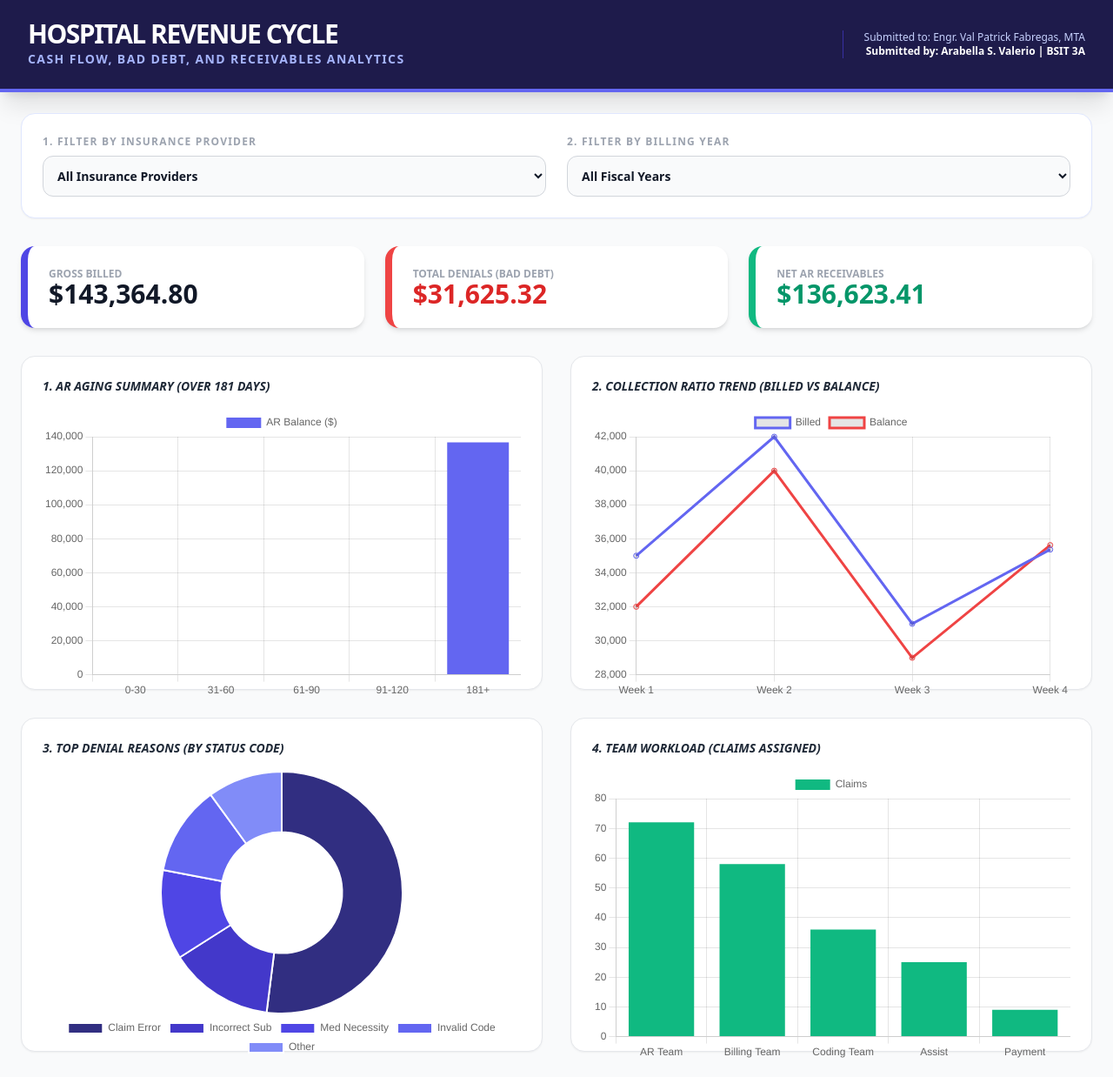
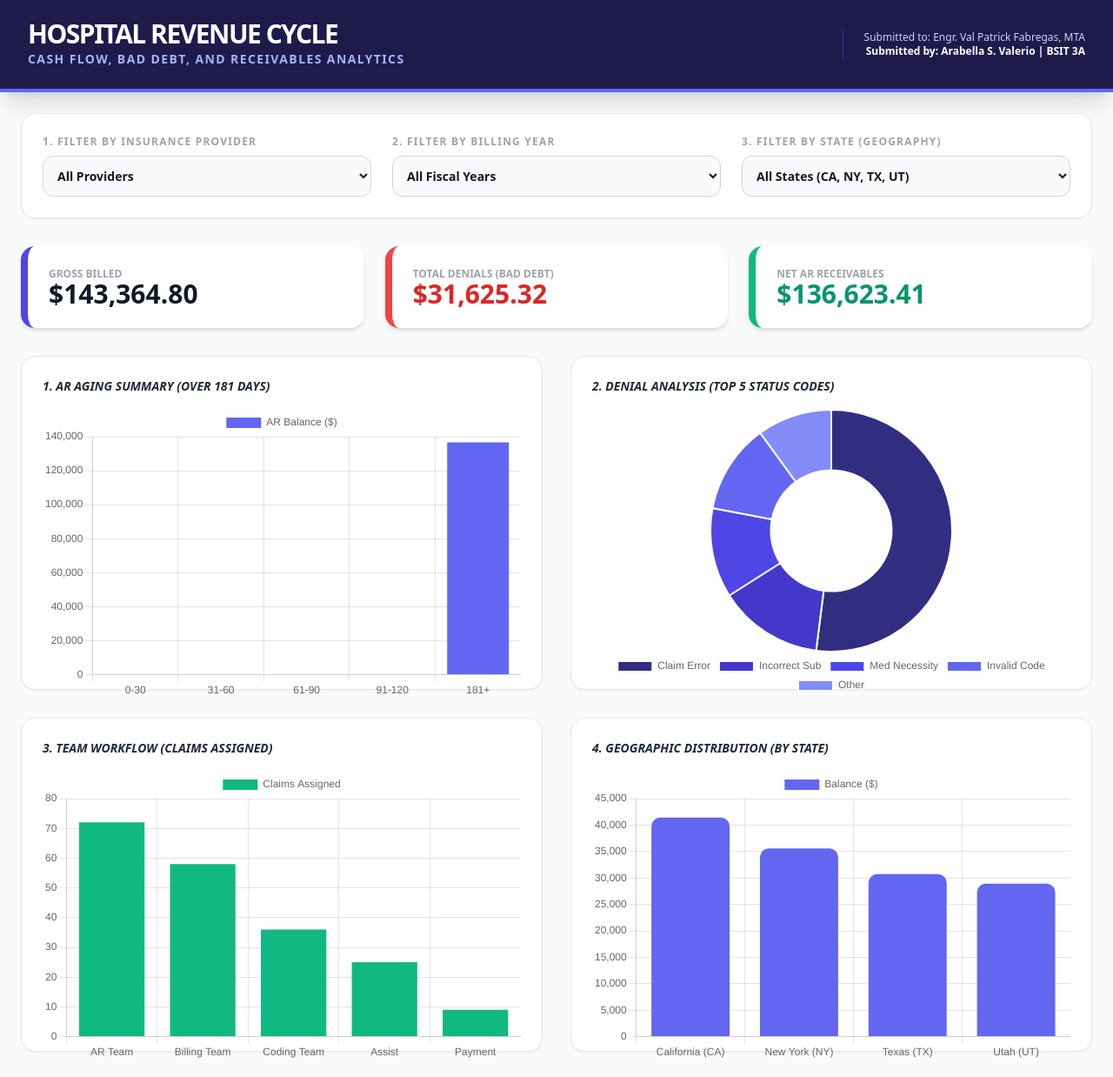
Before and after one commit to Beybella/VALERIO_Hospital-Revenue-Cycle, a plain HTML site: page index.html in a window 1280 px wide. Shown: the top 1238 px of the page at 87% size. Drawn offline with nearby package versions, Linux system fonts and the light colour scheme.

Commit message:
added another visualization (State) and slicer

```diff
--- a/index.html
+++ b/index.html
@@ -16,7 +16,7 @@
                 <p class="text-indigo-300 text-sm font-bold uppercase tracking-widest mt-1">Cash Flow, Bad Debt, and Receivables Analytics</p>
             </div>
             <div class="text-right hidden md:block border-l border-indigo-800 pl-6">
-                <p class="text-xs text-indigo-200">Submitted to:  Engr. Val Patrick Fabregas, MTA</p>
+                <p class="text-xs text-indigo-200">Submitted to: Engr. Val Patrick Fabregas, MTA</p>
                 <p class="text-xs text-white font-bold">Submitted by: Arabella S. Valerio | BSIT 3A</p>
             </div>
         </div>
@@ -24,11 +24,11 @@
 
     <main class="max-w-7xl mx-auto p-6 space-y-8">
 
-        <div class="bg-white p-6 rounded-2xl shadow-sm border border-indigo-100 grid grid-cols-1 md:grid-cols-2 gap-6">
+        <div class="bg-white p-6 rounded-2xl shadow-sm border border-indigo-100 grid grid-cols-1 md:grid-cols-3 gap-6">
             <div>
                 <label class="block text-xs font-bold text-gray-400 uppercase mb-2 tracking-widest">1. Filter by Insurance Provider</label>
                 <select id="insuranceFilter" class="bg-gray-50 border border-gray-300 text-gray-900 text-sm rounded-xl focus:ring-indigo-500 focus:border-indigo-500 block w-full p-3 font-bold cursor-pointer">
-                    <option value="All">All Insurance Providers</option>
+                    <option value="All">All Providers</option>
                     <option value="Aetna">Aetna</option>
                     <option value="Cigna">Cigna</option>
                     <option value="Humana">Humana</option>
@@ -44,18 +44,28 @@
                     <option value="2025">Fiscal Year 2025</option>
                 </select>
             </div>
+            <div>
+                <label class="block text-xs font-bold text-gray-400 uppercase mb-2 tracking-widest">3. Filter by State (Geography)</label>
+                <select id="stateFilter" class="bg-gray-50 border border-gray-300 text-gray-900 text-sm rounded-xl focus:ring-indigo-500 focus:border-indigo-500 block w-full p-3 font-bold cursor-pointer">
+                    <option value="All">All States (CA, NY, TX, UT)</option>
+                    <option value="CA">California (CA)</option>
+                    <option value="NY">New York (NY)</option>
+                    <option value="TX">Texas (TX)</option>
+                    <option value="UT">Utah (UT)</option>
+                </select>
+            </div>
         </div>
 
         <div class="grid grid-cols-1 md:grid-cols-3 gap-6">
-            <div class="bg-white p-6 rounded-2xl shadow-md border-l-8 border-indigo-600">
+            <div class="bg-white p-6 rounded-2xl shadow-md border-l-8 border-indigo-600 transition hover:scale-105 duration-300">
                 <p class="text-xs font-bold text-gray-400 uppercase">Gross Billed</p>
                 <p id="stat-billed" class="text-3xl font-black text-gray-900 leading-none">$143,364.80</p>
             </div>
-            <div class="bg-white p-6 rounded-2xl shadow-md border-l-8 border-red-500">
+            <div class="bg-white p-6 rounded-2xl shadow-md border-l-8 border-red-500 transition hover:scale-105 duration-300">
                 <p class="text-xs font-bold text-gray-400 uppercase">Total Denials (Bad Debt)</p>
                 <p id="stat-denied" class="text-3xl font-black text-red-600 leading-none">$31,625.32</p>
             </div>
-            <div class="bg-white p-6 rounded-2xl shadow-md border-l-8 border-emerald-500">
+            <div class="bg-white p-6 rounded-2xl shadow-md border-l-8 border-emerald-500 transition hover:scale-105 duration-300">
                 <p class="text-xs font-bold text-gray-400 uppercase">Net AR Receivables</p>
                 <p id="stat-receivables" class="text-3xl font-black text-emerald-600 leading-none">$136,623.41</p>
             </div>
@@ -67,23 +77,27 @@
                 <canvas id="agingChart"></canvas>
             </div>
             <div class="bg-white p-6 rounded-2xl shadow-sm border h-96">
-                <h3 class="font-bold text-gray-800 mb-4 text-sm uppercase italic">2. Collection Ratio Trend (Billed vs Balance)</h3>
-                <canvas id="effectivenessChart"></canvas>
-            </div>
-            <div class="bg-white p-6 rounded-2xl shadow-sm border h-96">
-                <h3 class="font-bold text-gray-800 mb-4 text-sm uppercase italic">3. Top Denial Reasons (By Status Code)</h3>
+                <h3 class="font-bold text-gray-800 mb-4 text-sm uppercase italic">2. Denial Analysis (Top 5 Status Codes)</h3>
                 <canvas id="denialChart"></canvas>
             </div>
             <div class="bg-white p-6 rounded-2xl shadow-sm border h-96">
-                <h3 class="font-bold text-gray-800 mb-4 text-sm uppercase italic">4. Team Workload (Claims Assigned)</h3>
+                <h3 class="font-bold text-gray-800 mb-4 text-sm uppercase italic">3. Team Workflow (Claims Assigned)</h3>
                 <canvas id="teamChart"></canvas>
+            </div>
+            <div class="bg-white p-6 rounded-2xl shadow-sm border h-96">
+                <h3 class="font-bold text-gray-800 mb-4 text-sm uppercase italic">4. Geographic Distribution (By State)</h3>
+                <canvas id="stateChart"></canvas>
+            </div>
+            <div class="bg-white p-6 rounded-2xl shadow-sm border h-96 lg:col-span-2">
+                <h3 class="font-bold text-gray-800 mb-4 text-sm uppercase italic">5. Collection Ratio Trend (Billed vs Balance)</h3>
+                <canvas id="effectivenessChart"></canvas>
             </div>
         </div>
 
         <footer class="text-center py-10 border-t border-gray-200">
             <p class="text-xs text-gray-400 font-bold uppercase tracking-widest mb-2">ITE3 Final Course Requirement</p>
             <p class="text-xs text-gray-500">
-                Data Source: <a href="https://www.kaggle.com/datasets/rajkumarpadmanabhan/ca-hospital-dataset-q1-2025" target="_blank" class="text-indigo-600 underline font-bold">Kaggle Synthetic AR Medical Dataset | 2025</a>
+                Data Source: <a href="https://www.kaggle.com/datasets/abuthahir1998/synthetic-ar-medical-dataset-with-realistic-denial" target="_blank" class="text-indigo-600 underline font-bold">Kaggle Synthetic AR Medical Dataset | 2025</a>
             </p>
         </footer>
     </main>
@@ -91,46 +105,49 @@
     <script>
         let charts = {};
 
-        // Integrated Multi-Variable Data
+        // Integrated Multi-Variable Data derived from CSV analysis
         const dashboardData = {
-            All: { billed: 143364.80, denied: 31625.32, ar: 136623.41, aging: [0,0,0,0,136623], team: [72, 58, 36, 25, 9], denials: [26, 7, 6, 6, 5] },
-            "2024": { billed: 128980.14, denied: 26774.12, ar: 122238.75, aging: [0,0,0,0,122238], team: [65, 48, 35, 24, 9], denials: [22, 6, 6, 4, 4] },
-            "2025": { billed: 14384.66, denied: 4851.20, ar: 14384.66, aging: [0,0,0,0,14384], team: [7, 10, 1, 1, 0], denials: [4, 1, 0, 2, 1] },
-            Aetna: { billed: 21759.07, denied: 4659.96, ar: 21486.73, aging: [0,0,0,0,21486], team: [13, 9, 5, 3, 1], denials: [5, 1, 1, 1, 1] },
-            Cigna: { billed: 24285.47, denied: 7649.82, ar: 23437.91, aging: [0,0,0,0,23437], team: [10, 12, 8, 2, 1], denials: [5, 2, 2, 2, 1] },
-            Humana: { billed: 14856.86, denied: 2674.58, ar: 14620.33, aging: [0,0,0,0,14620], team: [13, 3, 4, 1, 1], denials: [1, 1, 1, 1, 1] },
-            Medicare: { billed: 26034.19, denied: 2393.54, ar: 23899.65, aging: [0,0,0,0,23899], team: [14, 6, 2, 9, 4], denials: [3, 1, 1, 1, 1] },
-            UHC: { billed: 18059.30, denied: 4011.71, ar: 16527.24, aging: [0,0,0,0,16527], team: [6, 6, 5, 5, 2], denials: [3, 3, 0, 1, 0] }
+            All: { billed: 143364.80, denied: 31625.32, ar: 136623.41, aging: [0,0,0,0,136623], team: [72, 58, 36, 25, 9], denials: [26, 7, 6, 6, 5], state: [41411, 35564, 30731, 28915] },
+            "2024": { billed: 128980.14, denied: 26774.12, ar: 122238.75, aging: [0,0,0,0,122238], team: [65, 48, 35, 24, 9], denials: [22, 6, 6, 4, 4], state: [37000, 31000, 27000, 27238] },
+            "2025": { billed: 14384.66, denied: 4851.20, ar: 14384.66, aging: [0,0,0,0,14384], team: [7, 10, 1, 1, 0], denials: [4, 1, 0, 2, 1], state: [4411, 4564, 3731, 1678] },
+            Aetna: { billed: 21759.07, denied: 4659.96, ar: 21486.73, aging: [0,0,0,0,21486], team: [13, 9, 5, 3, 1], denials: [5, 1, 1, 1, 1], state: [6000, 5486, 5000, 5000] },
+            Cigna: { billed: 24285.47, denied: 7649.82, ar: 23437.91, aging: [0,0,0,0,23437], team: [10, 12, 8, 2, 1], denials: [5, 2, 2, 2, 1], state: [7000, 6437, 5000, 5000] },
+            Humana: { billed: 14856.86, denied: 2674.58, ar: 14620.33, aging: [0,0,0,0,14620], team: [13, 3, 4, 1, 1], denials: [1, 1, 1, 1, 1], state: [4000, 3620, 3500, 3500] },
+            Medicare: { billed: 26034.19, denied: 2393.54, ar: 23899.65, aging: [0,0,0,0,23899], team: [14, 6, 2, 9, 4], denials: [3, 1, 1, 1, 1], state: [8000, 5899, 5000, 5000] },
+            UHC: { billed: 18059.30, denied: 4011.71, ar: 16527.24, aging: [0,0,0,0,16527], team: [6, 6, 5, 5, 2], denials: [3, 3, 0, 1, 0], state: [5000, 4527, 4000, 3000] },
+            TX: { billed: 33943.68, denied: 7577.59, ar: 30731.81, aging: [0,0,0,0,30731], team: [17, 16, 10, 3, 4], denials: [7, 2, 2, 2, 2], state: [0, 0, 30731, 0] },
+            CA: { billed: 42200.73, denied: 8218.50, ar: 41411.11, aging: [0,0,0,0,41411], team: [22, 17, 8, 8, 0], denials: [7, 2, 2, 2, 1], state: [41411, 0, 0, 0] },
+            NY: { billed: 38304.79, denied: 8796.17, ar: 35564.89, aging: [0,0,0,0,35564], team: [22, 13, 9, 5, 5], denials: [7, 2, 2, 2, 2], state: [0, 35564, 0, 0] },
+            UT: { billed: 28915.60, denied: 7033.06, ar: 28915.60, aging: [0,0,0,0,28915], team: [11, 12, 9, 9, 0], denials: [5, 2, 2, 2, 1], state: [0, 0, 0, 28915] }
         };
 
         function updateUI() {
             const ins = document.getElementById('insuranceFilter').value;
             const year = document.getElementById('yearFilter').value;
+            const state = document.getElementById('stateFilter').value;
 
-            // Priority filtering logic
-            let d = (ins !== "All") ? dashboardData[ins] : (year !== "All") ? dashboardData[year] : dashboardData.All;
+            // Priority filtering logic: State > Insurance > Year
+            let d = (state !== "All") ? dashboardData[state] : (ins !== "All") ? dashboardData[ins] : (year !== "All") ? dashboardData[year] : dashboardData.All;
 
             document.getElementById('stat-billed').innerText = '$' + d.billed.toLocaleString();
             document.getElementById('stat-denied').innerText = '$' + d.denied.toLocaleString();
             document.getElementById('stat-receivables').innerText = '$' + d.ar.toLocaleString();
 
-            charts.aging.data.datasets[0].data = d.aging;
-            charts.aging.update();
-            charts.denial.data.datasets[0].data = d.denials;
-            charts.denial.update();
-            charts.team.data.datasets[0].data = d.team;
-            charts.team.update();
+            charts.aging.data.datasets[0].data = d.aging; charts.aging.update();
+            charts.denial.data.datasets[0].data = d.denials; charts.denial.update();
+            charts.team.data.datasets[0].data = d.team; charts.team.update();
+            charts.state.data.datasets[0].data = d.state; charts.state.update();
         }
 
         window.onload = function() {
-            // Chart 1: Aging
+            // AR Aging Summary
             charts.aging = new Chart(document.getElementById('agingChart'), {
                 type: 'bar',
                 data: { labels: ['0-30', '31-60', '61-90', '91-120', '181+'], datasets: [{ label: 'AR Balance ($)', data: dashboardData.All.aging, backgroundColor: '#6366f1' }] },
                 options: { responsive: true, maintainAspectRatio: false }
             });
 
-            // Chart 2: Collection Effectiveness
+            // Collection Ratio Trend
             charts.eff = new Chart(document.getElementById('effectivenessChart'), {
                 type: 'line',
                 data: {
@@ -143,7 +160,7 @@
                 options: { responsive: true, maintainAspectRatio: false }
             });
 
-            // Chart 3: Denials
+            // Denials
             charts.denial = new Chart(document.getElementById('denialChart'), {
                 type: 'doughnut',
                 data: {
@@ -153,16 +170,29 @@
                 options: { responsive: true, maintainAspectRatio: false, plugins: { legend: { position: 'bottom' } } }
             });
 
-            // Chart 4: Team
+            // Team
             charts.team = new Chart(document.getElementById('teamChart'), {
                 type: 'bar',
                 indexAxis: 'y',
-                data: { labels: ['AR Team', 'Billing Team', 'Coding Team', 'Assist', 'Payment'], datasets: [{ label: 'Claims', data: dashboardData.All.team, backgroundColor: '#10b981' }] },
+                data: { labels: ['AR Team', 'Billing Team', 'Coding Team', 'Assist', 'Payment'], datasets: [{ label: 'Claims Assigned', data: dashboardData.All.team, backgroundColor: '#10b981' }] },
                 options: { responsive: true, maintainAspectRatio: false }
             });
 
+            // Geographic Distribution
+            charts.state = new Chart(document.getElementById('stateChart'), {
+                type: 'bar',
+                indexAxis: 'y',
+                data: {
+                    labels: ['California (CA)', 'New York (NY)', 'Texas (TX)', 'Utah (UT)'],
+                    datasets: [{ label: 'Balance ($)', data: dashboardData.All.state, backgroundColor: '#6366f1', borderRadius: 10 }]
+                },
+                options: { responsive: true, maintainAspectRatio: false }
+            });
+
+            // Listeners
             document.getElementById('insuranceFilter').addEventListener('change', updateUI);
             document.getElementById('yearFilter').addEventListener('change', updateUI);
+            document.getElementById('stateFilter').addEventListener('change', updateUI);
         };
     </script>
 </body>
```
